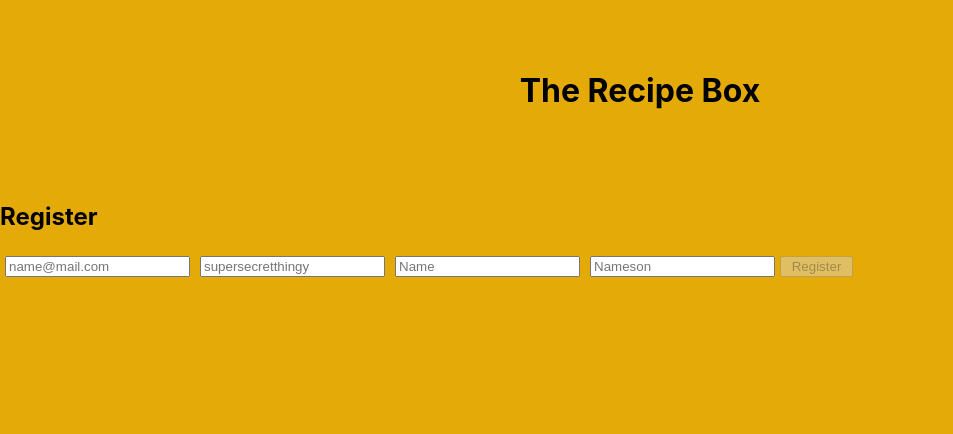
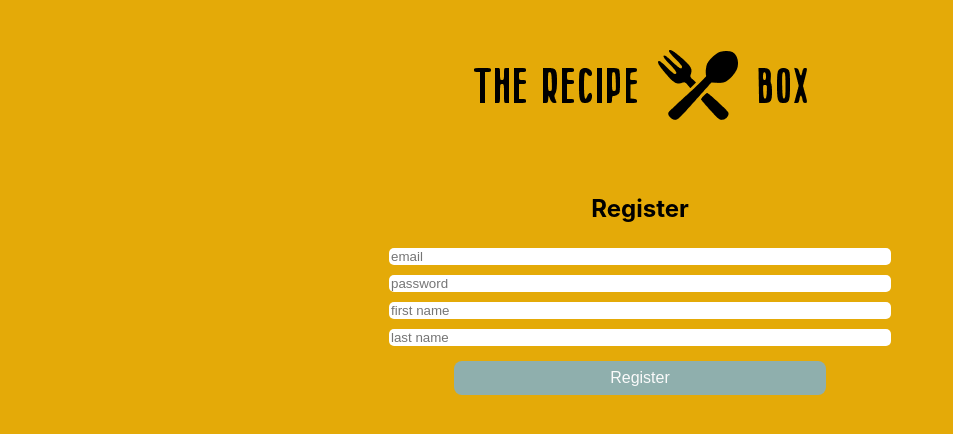
Before and after one commit to marjory23/The-Recipe-Box, a React (Create React App) app in the folder my-app/: page /Register in a window 1280 px wide. Shown: the top 434 px of the page, without its empty margins (0-953 px from the left). Built offline with nearby package versions, Linux system fonts and the light colour scheme.

Commit message:
starting css

```diff
--- a/my-app/src/App.css
+++ b/my-app/src/App.css
@@ -23,6 +23,8 @@
 input {
   height: 15px;
   margin: 5px;
+  border-radius: 5px;
+  border: 0.5px;
 }
 
 .add-or-remove-last {
@@ -105,3 +107,22 @@ input {
 .list-title {
   text-align: left;
 }
+
+.form {
+  max-width: 40vw;
+  display: flex;
+  flex-direction: column;
+  flex-wrap: wrap;
+  margin: auto;
+
+}
+
+.form-submit {
+  border: 0;
+  margin: 10px 70px;
+  border-radius: 0.5rem;
+  padding: 0.5rem;
+  background: #8fafad;
+  color: #fafafa;
+  font-size: 1rem;
+}
--- a/my-app/src/components/AddRecipe.js
+++ b/my-app/src/components/AddRecipe.js
@@ -2,7 +2,7 @@ import React, { useState, useEffect } from 'react'
 import IngredientInput from './IngredientInput';
 import { createRecipe } from '../ApiService';
 import { useNavigate } from 'react-router-dom';
-
+import Header from './Header';
 function AddRecipe({ user, setUser }) {
 
   const [title, setTitle] = useState('');
@@ -63,6 +63,9 @@ function AddRecipe({ user, setUser }) {
   };
 
   return (
+    <>
+      <Header></Header>
+      <div className='hello'>hello {user.firstName}</div>
       <div className='create'>
         <button className='button' onClick={goBack}>back</button>
         <form onSubmit={(e) => handleSubmit(e)}>
@@ -124,6 +127,7 @@ function AddRecipe({ user, setUser }) {
             <button className='button' type="submit" disabled={disabled}>Create</button>
           </form>
       </div>
+    </>
   )
 }
 
--- a/my-app/src/components/Header.js
+++ b/my-app/src/components/Header.js
@@ -1,10 +1,12 @@
 import React from 'react'
+
 
 function Header() {
   return (
     <div className='header'>
+       <img src='../Vector.png' />
 
-      <h1>The Recipe Box</h1>
+      {/* <h1>The Recipe Box</h1> */}
     </div>
   )
 }
--- a/my-app/src/components/Login.js
+++ b/my-app/src/components/Login.js
@@ -50,12 +50,13 @@ const Login = ({ setUser }) => {
   return (
     <>
       <Header></Header>
+      <div></div>
       <section>
         <h2>Login</h2>
         <form className="form" onSubmit={handleSubmit}>
           <input
             type="text"
-            placeholder="name@mail.com"
+            placeholder="email"
             name="email"
             value={state.email}
             onChange={handleChange}
@@ -71,7 +72,8 @@ const Login = ({ setUser }) => {
             &nbsp;Login&nbsp;
           </button>
         </form>
-        <div onClick={goToRegister}>or create an account</div>
+        <div>or create an account</div>
+        <button className="form-submit" onClick={goToRegister}>Register</button>
       </section>
     </>
   );
--- a/my-app/src/components/Logout.js
+++ b/my-app/src/components/Logout.js
@@ -1,8 +1,8 @@
 import React from 'react';
 //import auth from '../utils/auth';
 import { logout } from '../ApiService';
-
 import { useNavigate } from 'react-router-dom';
+import Header from './Header';
 
   const Logout = ({ setUser }) => {
 
@@ -20,13 +20,16 @@ import { useNavigate } from 'react-router-dom';
     }
 
   return (
-    <div>
-      <h2>Are you sure you want to log out?</h2>
+    <>
+      <Header></Header>
+      <div>
+        <h2>Are you sure you want to log out?</h2>
 
-      <button onClick={goBack}>No</button>
+        <button onClick={goBack}>No</button>
 
-      <button onClick={() => handleClick()}>Yes</button>
-    </div>
+        <button onClick={() => handleClick()}>Yes</button>
+      </div>
+    </>
   );
 };
 
--- a/my-app/src/components/Main.js
+++ b/my-app/src/components/Main.js
@@ -29,9 +29,10 @@ function Main({ user, setCurrentRecipe, recipes, setRecipes
 
   return (
     <div className='Main'>
-      <div>hello {user.firstName}</div>
+
 
       <Header></Header>
+      <div className='hello'>hello {user.firstName}</div>
       <button onClick={logout}>logout</button>
 
       <SearchRecipe
--- a/my-app/src/components/MyList.js
+++ b/my-app/src/components/MyList.js
@@ -1,6 +1,7 @@
 import React, { useEffect, useState } from 'react';
 import MyRecipe from './MyRecipe';
 import { useNavigate } from 'react-router-dom';
+import Header from './Header';
 
 function MyList({ user, setUser, setMyCurrentRecipe }) {
   const [myRecipes, setMyRecipes] = useState(user.recipes);
@@ -23,6 +24,9 @@ function MyList({ user, setUser, setMyCurrentRecipe }) {
 
   return (
     <div>
+
+      <Header></Header>
+      <div className='hello'>hello {user.firstName}</div>
       {/* {myRecipes.length>0 && */}
       <div className='list-title'><h2>My Recipes List</h2></div>
       {/* } */}
--- a/my-app/src/components/MyRecipe.js
+++ b/my-app/src/components/MyRecipe.js
@@ -1,6 +1,7 @@
 import React, { useState,useEffect } from 'react';
 import { deleteRecipe } from '../ApiService';
 import { useNavigate } from 'react-router-dom';
+import Header from './Header';
 
 function MyRecipe({ content, setMyRecipes, myRecipes, setMyCurrentRecipe, user, setUser }) {
 
@@ -28,8 +29,8 @@ function MyRecipe({ content, setMyRecipes, myRecipes, setMyCurrentRecipe, user,
   }
 
   return (
+    <>
       <div className='item-in-list'>
-
         <div onClick={openRecipe}>
           <h6>{content.title}</h6>
           <img className='food-image' src={content && content.image}></img>
@@ -38,6 +39,7 @@ function MyRecipe({ content, setMyRecipes, myRecipes, setMyCurrentRecipe, user,
         <button className='button' onClick={deleteThis}>delete</button>
 
       </div>
+    </>
   )
 }
 
--- a/my-app/src/components/Recipe.js
+++ b/my-app/src/components/Recipe.js
@@ -12,13 +12,15 @@ function Recipe({ recipe, setCurrentRecipe}) {
   }
 
   return (
-    <div onClick={openRecipe}>
+    <>
+      <div onClick={openRecipe}>
 
-      <img className='food-image' src={recipe.thumbnail_url}></img>
-      <h6 >{recipe.name}</h6>
+        <img className='food-image' src={recipe.thumbnail_url}></img>
+        <h6 >{recipe.name}</h6>
 
-    </div>
-  )
+      </div>
+    </>
+    )
 }
 
 export default Recipe
--- a/my-app/src/components/Register.js
+++ b/my-app/src/components/Register.js
@@ -36,7 +36,7 @@ const Register = ({ setUser }) => {
       setState(initialState);
     } else {
       setUser(res);
-      navigate('/');
+      navigate('/login');
       console.log('registered');
       console.log(res);
     }
@@ -57,28 +57,28 @@ const Register = ({ setUser }) => {
         <form className="form" onSubmit={handleSubmit}>
           <input
             type="text"
-            placeholder="name@mail.com"
+            placeholder="email"
             name="email"
             value={state.email}
             onChange={handleChange}
           />
           <input
             type="password"
-            placeholder="supersecretthingy"
+            placeholder="password"
             name="password"
             value={state.password}
             onChange={handleChange}
           />
           <input
             type="text"
-            placeholder="Name"
+            placeholder="first name"
             name="firstName"
             value={state.firstName}
             onChange={handleChange}
           />
           <input
             type="text"
-            placeholder="Nameson"
+            placeholder="last name"
             name="lastName"
             value={state.lastName}
             onChange={handleChange}
--- a/my-app/src/components/SearchRecipe.js
+++ b/my-app/src/components/SearchRecipe.js
@@ -5,8 +5,8 @@ import { fetchRecipes } from '../ApiService';
 function SearchRecipe({ recipes, setRecipes }) {
 
   const [search, setSearch] = useState('');
-  const [start, setStart] = useState(2);
-  const [end, setEnd] = useState(10);
+  const [start, setStart] = useState(0);
+  const [end, setEnd] = useState(6);
 
   const handleSubmit = async (e) => {
     e.preventDefault();
--- a/my-app/src/index.css
+++ b/my-app/src/index.css
@@ -8,6 +8,7 @@ body {
 
   /* background: linear-gradient(to right, #e4aa08, #f0e6d3); */
   background-color: #e4aa08;
+  text-align: center;
 }
 
 code {
```
Also changed, not shown: my-app/public/Vector.png (added), 1 other file (tests, documents, lock files or other folders). Lines whose indentation alone changed are shown as unchanged.
